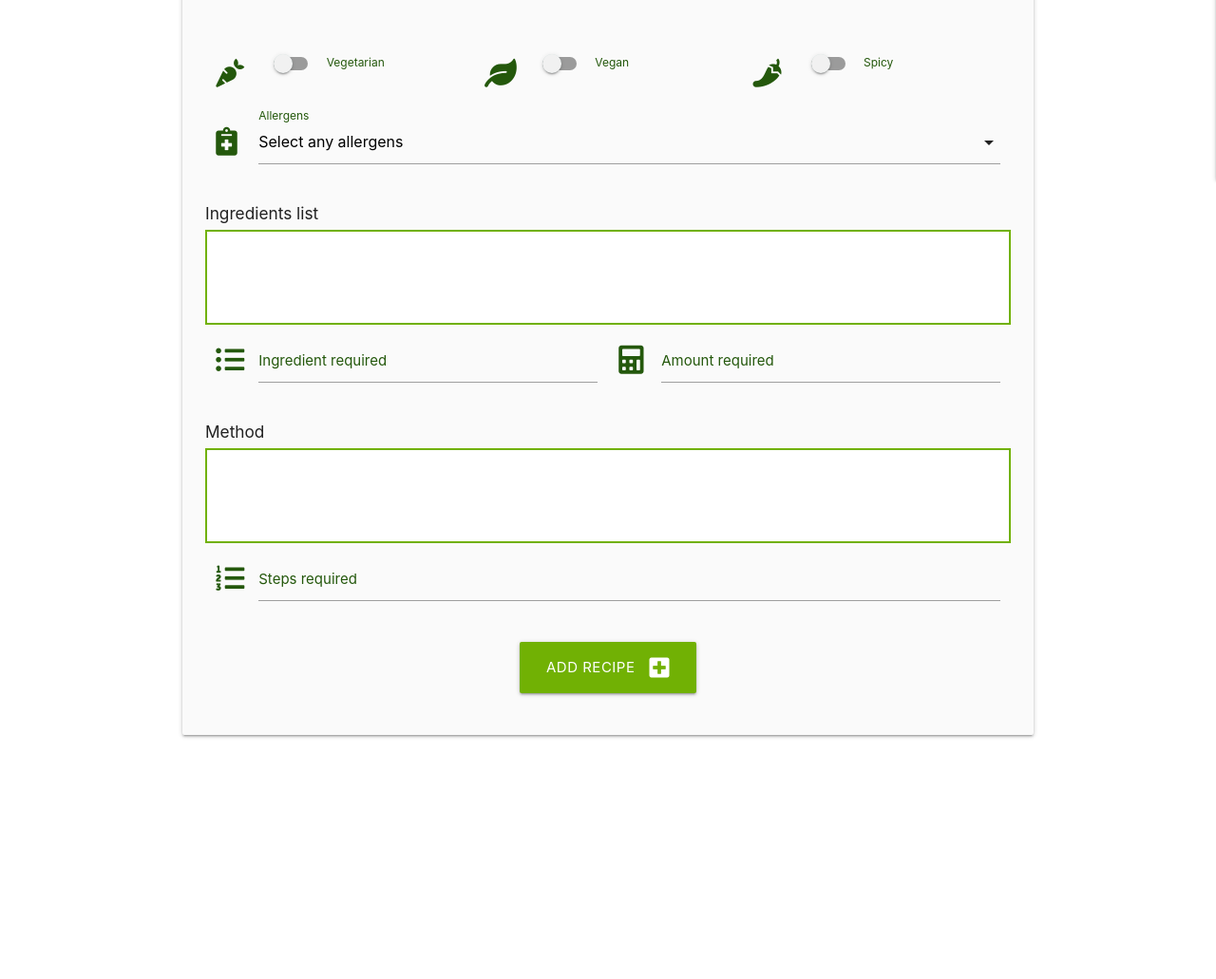
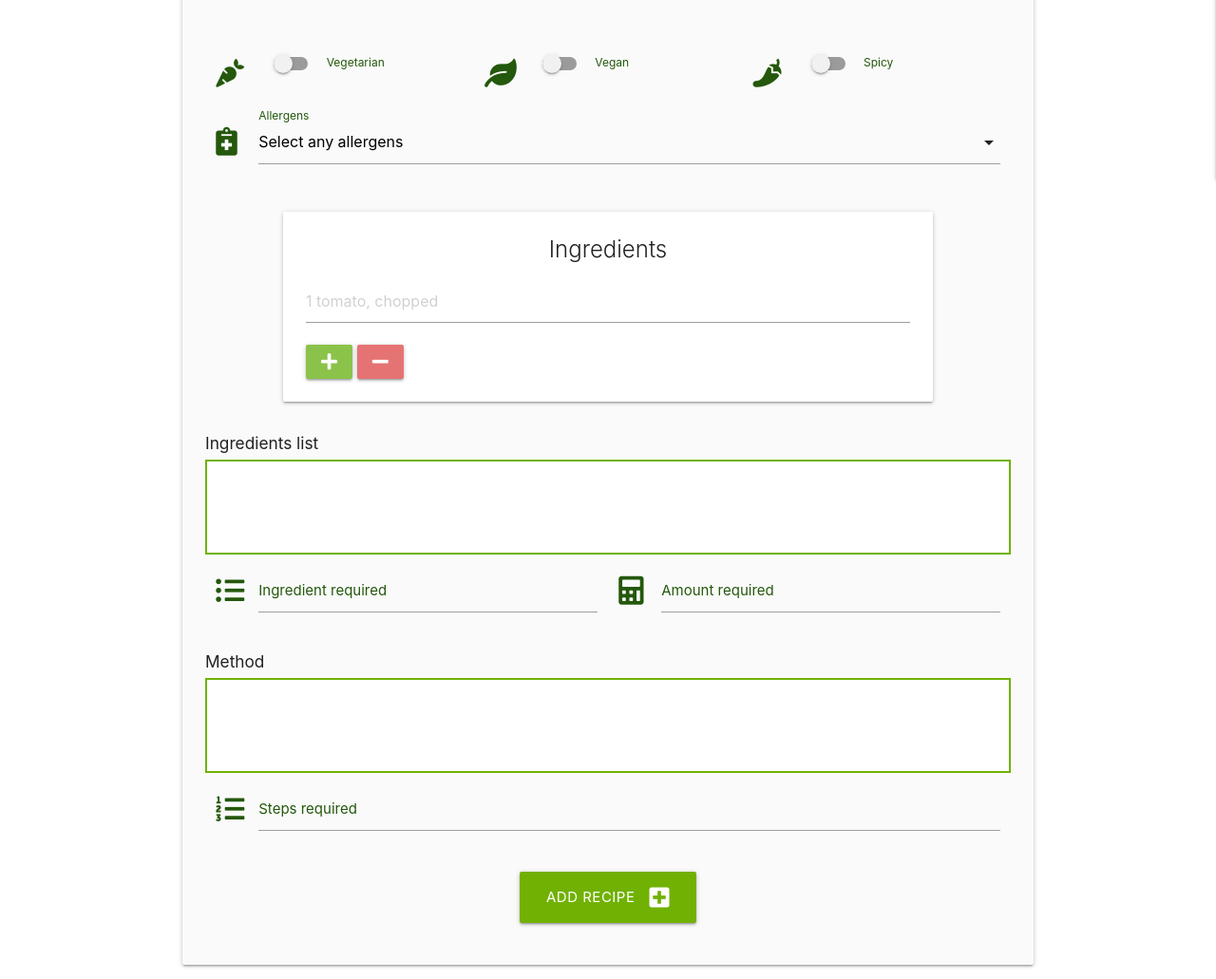
Before and after one commit to DominicSpears/milestoneproject3-soulfood, a Flask app: page /add_recipe in a window 1280 px wide. Shown: the part 671-1702 px from the top of the page at 95% size. Before the commit the page ends 1448 px from the top, so only its background shows below. Run offline with Flask 2, Linux system fonts and the light colour scheme; data that the repository does not hold is empty; some libraries are stand-ins or nearby versions.

Commit message:
Add ability to introduce multiple ingredients

```diff
--- a/app.py
+++ b/app.py
@@ -129,7 +129,7 @@ def add_recipe():
             "vegan": vegan,
             "spicy": spicy,
             "allergens": request.form.getlist("allergens"),
-            "ingredients": request.form.getlist("ingredients"),
+            "ingredients": request.form.getlist("ingredients[]"),
             "method": request.form.getlist("method"),
             "created_by": session["user"]
         }
--- a/static/js/script.js
+++ b/static/js/script.js
@@ -1,14 +1,31 @@
- $(document).ready(function(){
-    $(".sidenav").sidenav({edge: "right"});
+$(document).ready(function () {
+    $(".sidenav").sidenav({
+        edge: "right"
     });
 
-$(document).ready(function(){
     $('select').formSelect();
+    $('.tooltipped').tooltip();
+    ingredientFieldSetup();
 });
 
-$(document).ready(function(){
-    $('.tooltipped').tooltip();
+function ingredientFieldSetup() {
+    var ingredientField = $(".ingredient").length;
+    $("#add_ingredient").on("click", function () {
+        $("select").formSelect("destroy");
+        $(".new-ingredient:first").clone().insertBefore("#add_ingredient").find("input[type='text'], select, textarea").val("");
+        $("select").formSelect();
+        ingredientField += 1;
     });
+    $("#remove_ingredient").on("click", function () {
+        if (ingredientField > 1) {
+            /* only remove the :last item */
+            $(this).siblings(".new-ingredient:last").remove();
+            /* ensure original ingredient line never gets deleted */
+            ingredientField-= 1;
+        }
+    });
+}
+
 
  // ingredients list function
  // function ingrList() {
--- a/templates/add_recipe.html
+++ b/templates/add_recipe.html
@@ -45,14 +45,12 @@
         <div class="row">
             <div class="input-field col s12 m6">
                 <i class="fas fa-user-clock prefix"></i>
-                <input id="prep_time" name="prep_time" type="text" class="validate"
-                    required>
+                <input id="prep_time" name="prep_time" type="text" class="validate" required>
                 <label for="prep_time">Prep time (minutes)</label>
             </div>
             <div class="input-field col s12 m6">
                 <i class="fas fa-user-clock prefix"></i>
-                <input id="cook_time" name="cook_time" type="text" class="validate"
-                    required>
+                <input id="cook_time" name="cook_time" type="text" class="validate" required>
                 <label for="cook_time">Cook time (minutes)</label>
             </div>
         </div>
@@ -116,6 +114,27 @@
             </div>
         </div>
         <!-----------------------------Ingredients list-->
+        <div class="row">
+            <div class="col s10 offset-s1">
+                <div class="card background">
+                    <div class="card-content">
+                        <span class="card-title center">Ingredients</span>
+                        <div class="addIngredient new-ingredient ingredient">
+                            <div class="input-field whites-4">
+                                <input id="ingredients" type="text" placeholder="1 tomato, chopped" name="ingredients[]"
+                                    class="ingredients validate" minlength="1" maxlength="100" required>
+                            </div>
+                        </div>
+                        <!-- add button -->
+                        <a id="add_ingredient" class="btn waves-effect waves-light light-green"><i
+                                class="material-icons fas fa-plus"></i></a>
+                        <!-- Remove button -->
+                        <a id="remove_ingredient" class="btn waves-effect waves-light red lighten-2"><i
+                                class="fas fa-minus"></i></a>
+                    </div>
+                </div>
+            </div>
+        </div>
         <!-- <div class="row">
             <div class="input-field col s12">
                 <i class="fas fa-list-ul prefix light-blue-text text-darken-4"></i>
@@ -160,10 +179,10 @@
                 <input id="step" name="step" type="text" class="validate" required>
                 <label for="step">Steps required</label>
             </div>
-                <!-- <button type="button" class="btn-large text-shaddow" onclick="methodList()">
+            <!-- <button type="button" class="btn-large text-shaddow" onclick="methodList()">
                     Add Step <i class="fas fa-plus-square right"></i>
                 </button> -->
-                <!-- <div class="btn-large text-shaddow" onclick="methodList()">
+            <!-- <div class="btn-large text-shaddow" onclick="methodList()">
                     Add step <i class="fas fa-plus-square right"></i>
                 </div> -->
         </div>
```
Lines whose indentation alone changed are shown as unchanged.
